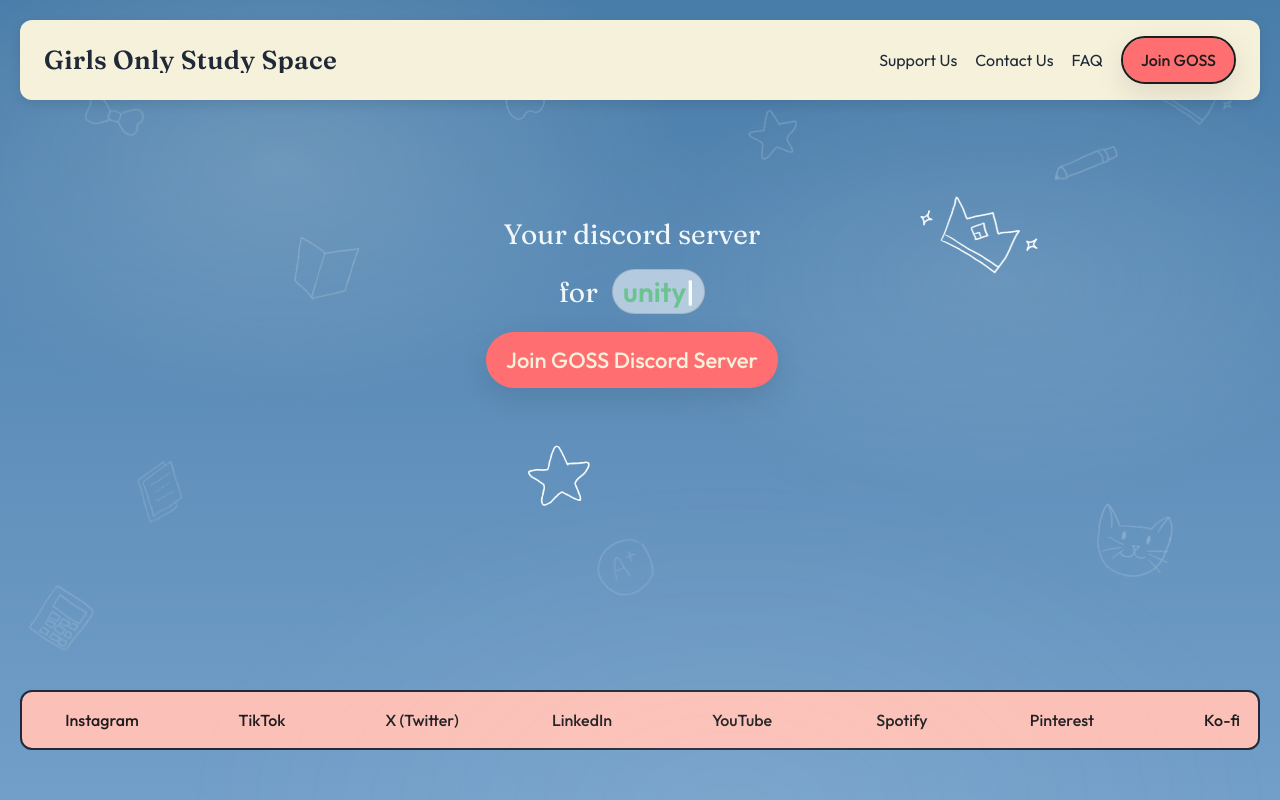
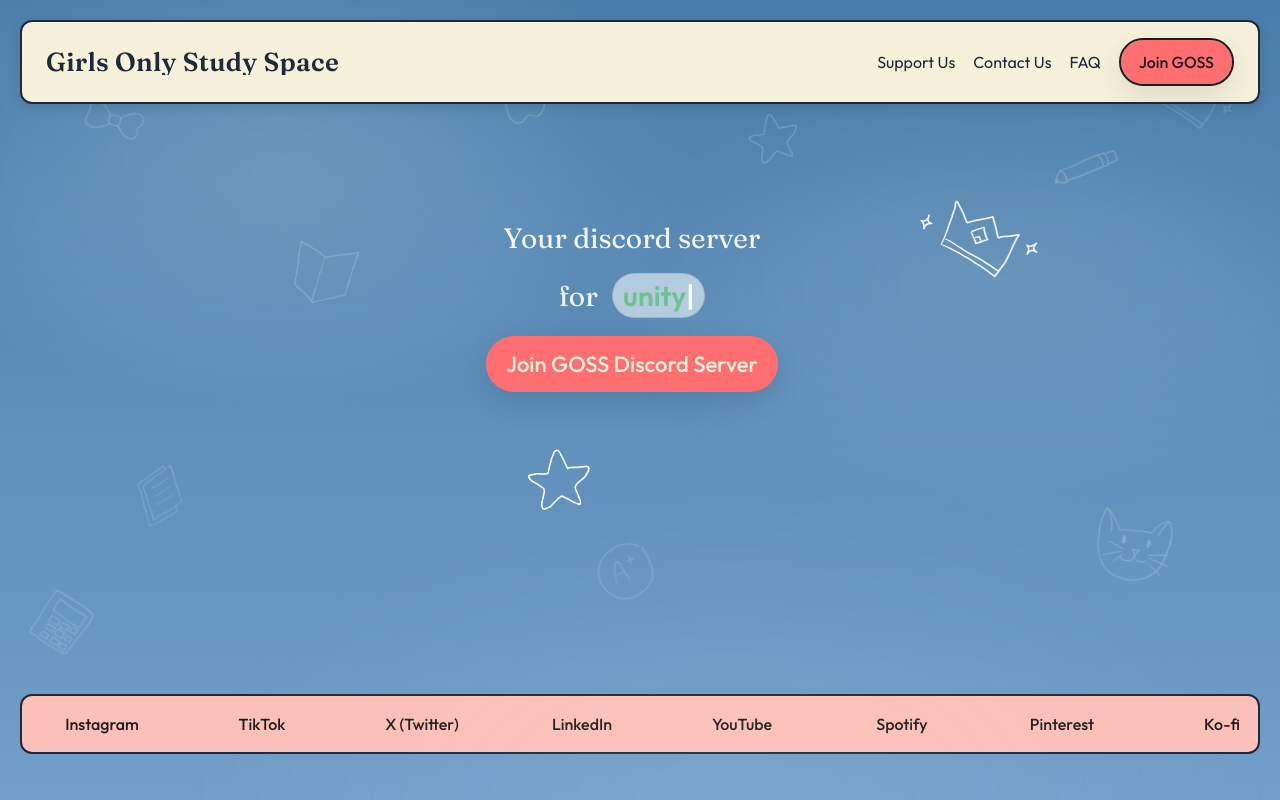
Before and after one commit to GirlsOnlyDiscord/girlsonlydiscord.github.io, a React (Vite) app in the folder goss-mvp/: page / in a window 1280 px wide. Shown: the top 800 px of the page. Built offline with nearby package versions, Linux system fonts and the light colour scheme.

Commit message:
heart hand emoji changed to pink heart

```diff
--- a/goss-mvp/src/styles/components/navbar.css
+++ b/goss-mvp/src/styles/components/navbar.css
@@ -17,6 +17,8 @@
   display: flex;
   justify-content: space-between;
   gap: 18px;
+  align-items: center;
+  border: var(--ink) solid 2px;
 
   /* critical for flex overflow issues */
   min-width: 500px;
```
